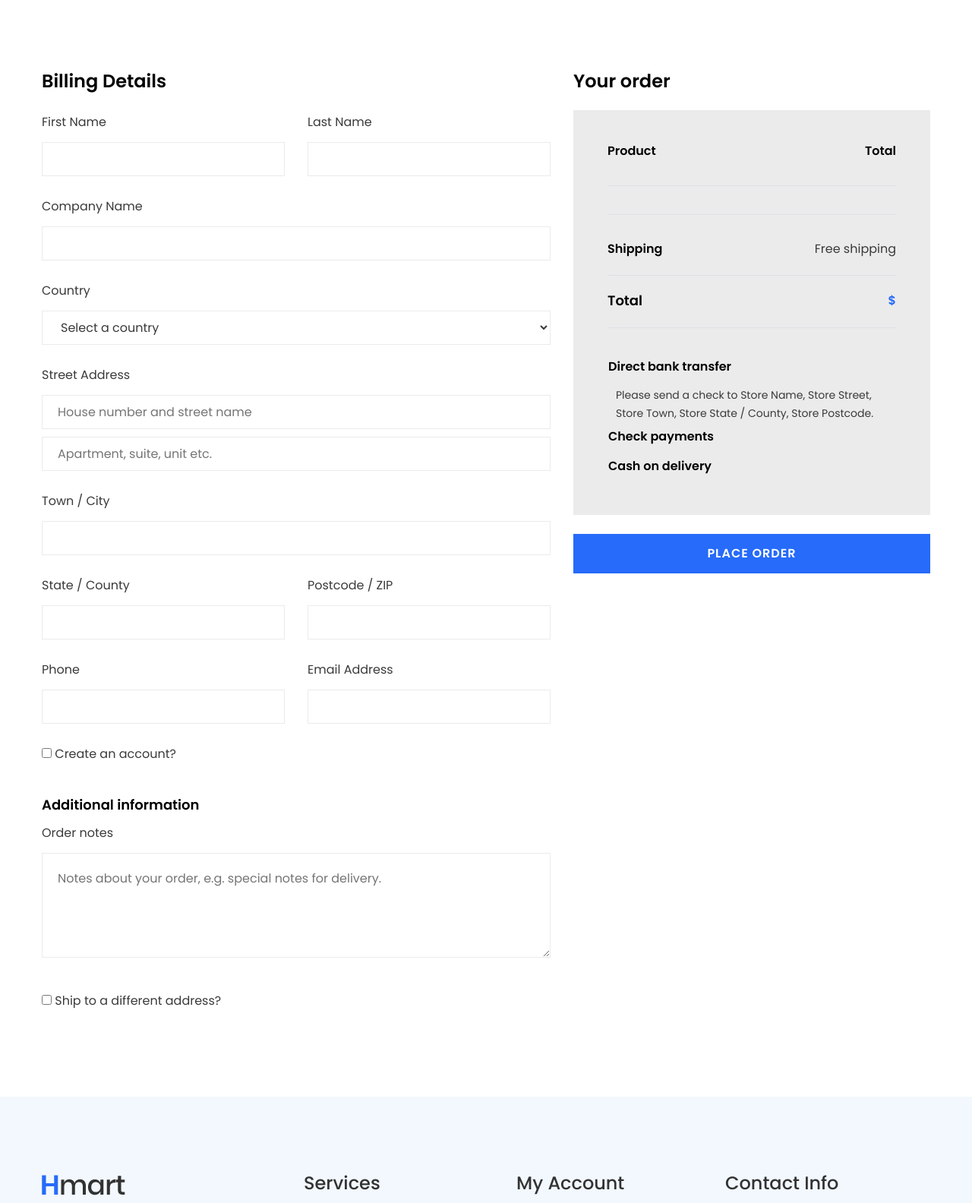
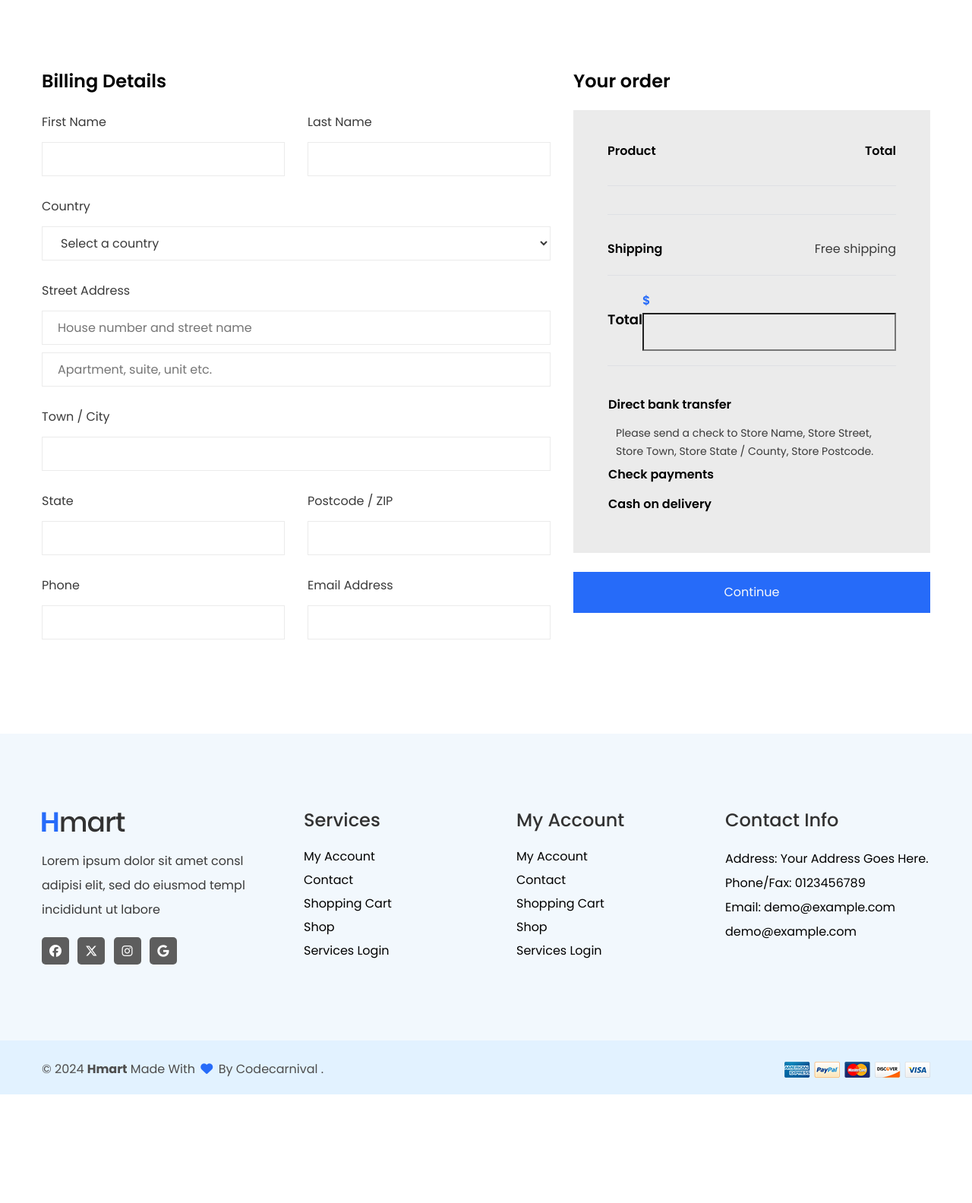
Before and after one commit to LaHuy136/Django-Ecommerce, a Django app: page /cart/checkout/ in a window 1280 px wide. Shown: the part 194-1778 px from the top of the page at 76% size. After the commit the page ends 1635 px from the top, so only its background shows below. Run offline with Django 5.2, Linux system fonts and the light colour scheme; some libraries are stand-ins or nearby versions.

Commit message:
Update checkout page & get data from checkout form & get cart data

```diff
--- a/E_Shop/models.py
+++ b/E_Shop/models.py
@@ -94,17 +94,15 @@
 
 class Order(models.Model):
     user = models.ForeignKey(User, on_delete=models.CASCADE)
-
-    fistname = models.CharField(max_length=200)
+    firstname = models.CharField(max_length=200)
     lastname = models.CharField(max_length=200)
-    county = models.CharField(max_length=200)
+    country = models.CharField(max_length=200)
     address = models.TextField()
     city = models.CharField(max_length=200)
     state = models.CharField(max_length=200)
     postcode = models.IntegerField()
     phone = models.IntegerField()
     email = models.EmailField()
-    additional_info = models.TextField()
     amount = models.CharField(max_length=100)
     payment_id = models.CharField(max_length=300, null=True, blank=True)
     paid = models.BooleanField(default=False, null=True)
--- a/config/urls.py
+++ b/config/urls.py
@@ -32,5 +32,6 @@
     path('cart/cart_clear/', views.cart_clear, name='cart_clear'),
     path('cart/cart-detail/',views.cart_detail,name='cart_detail'),
     path('cart/checkout/',views.Check_out,name='checkout'),
+    path('cart/checkout/placeorder/',views.PLACE_ORDER,name='place_order'),
 
 ] + static(settings.MEDIA_URL,document_root = settings.MEDIA_ROOT)
--- a/config/views.py
+++ b/config/views.py
@@ -1,6 +1,6 @@
 # type: ignore
 from django.shortcuts import render, redirect
-from E_Shop.models import Product, Categoires, Filter_Price, Color, Brand, Contact_us
+from E_Shop.models import Product, Categoires, Filter_Price, Color, Brand, Contact_us, Order, OrderItem
 from django.conf import settings
 from django.core.mail import send_mail
 from django.contrib.auth.models import User
@@ -202,8 +202,60 @@
 
 @login_required(login_url="/login/")
 def cart_detail(request):
-    return render(request, 'Cart/cart_details.html')
+    return render(request, "Cart/cart_details.html")
 
 
 def Check_out(request):
-    return render(request, 'Cart/checkout.html')
+    return render(request, "Cart/checkout.html")
+
+def PLACE_ORDER(request):
+    if request.method == "POST":
+        uid = request.session.get('_auth_user_id')
+        user = User.objects.get(id = uid)
+        cart = request.session.get('cart')
+        print(cart)
+        firstname = request.POST.get('firstname')
+        lastname = request.POST.get('lastname')
+        country = request.POST.get('country')
+        address = request.POST.get('address')
+        city = request.POST.get('city')
+        state = request.POST.get('state')
+        postcode = request.POST.get('postcode')
+        phone = request.POST.get('phone')
+        email = request.POST.get('email')
+        amount = request.POST.get('amount')
+        order_id = request.POST.get('order_id')
+        payment = request.POST.get('payment')
+
+        order = Order(
+            user = user,
+            firstname = firstname,
+            lastname = lastname,
+            country = country,
+            address = address,
+            city = city,
+            state = state,
+            postcode = postcode,
+            phone = phone,
+            email = email,
+            payment_id = order_id,
+            amount = amount
+        )
+        order.save()
+        for i in cart:
+            p = (int(cart[i]['price']))
+            q = cart[i]['quantity']
+            total = p * q
+
+
+
+            item = OrderItem(
+                order = order,
+                product = cart[i]['name'],
+                image = cart[i]['image'],
+                quantity = cart[i]['quantity'],
+                price = cart[i]['price'],
+                total = total
+            )
+            item.save()
+        return render(request, "Cart/placeorder.html")
--- a/templates/Cart/checkout.html
+++ b/templates/Cart/checkout.html
@@ -2,6 +2,8 @@
 {% block content %}
 {% load cart_tag %}
 <!-- checkout area start -->
+<form method="post" action="{% url 'place_order' %}">
+    {%  csrf_token %}
     <div class="checkout-area pt-100px pb-100px">
         <div class="container">
             <div class="row">
@@ -12,161 +14,64 @@
                             <div class="col-lg-6 col-md-6">
                                 <div class="billing-info mb-4">
                                     <label>First Name</label>
-                                <input type="text" value="{{user.first_name}}" readonly/>
+                                    <input type="text" value="{{user.first_name}}" name="firstname" />
                                 </div>
                             </div>
                             <div class="col-lg-6 col-md-6">
                                 <div class="billing-info mb-4">
                                     <label>Last Name</label>
-                                <input type="text" value="{{user.last_name}}" readonly/>
+                                    <input type="text" value="{{user.last_name}}" name="lastname" />
                                 </div>
                             </div>
-                        <div class="col-lg-12">
-                            <div class="billing-info mb-4">
-                                <label>Company Name</label>
-                                <input type="text" />
-                            </div>
-                        </div>
+
                             <div class="col-lg-12">
                                 <div class="billing-select mb-4">
                                     <label>Country</label>
-                                <select>
+                                    <select name="country">
                                         <option>Select a country</option>
-                                    <option>Azerbaijan</option>
-                                    <option>Bahamas</option>
-                                    <option>Bahrain</option>
+                                        <option>India</option>
+                                        <option>Japan</option>
+                                        <option>England</option>
                                         <option>Bangladesh</option>
-                                    <option>Barbados</option>
+                                        <option>Spain</option>
                                     </select>
                                 </div>
                             </div>
                             <div class="col-lg-12">
                                 <div class="billing-info mb-4">
                                     <label>Street Address</label>
-                                <input class="billing-address" placeholder="House number and street name" type="text" />
-                                <input placeholder="Apartment, suite, unit etc." type="text" />
+                                    <input class="billing-address" placeholder="House number and street name" name="address" type="text" />
+                                    <input placeholder="Apartment, suite, unit etc." name="address" type="text" />
                                 </div>
                             </div>
                             <div class="col-lg-12">
                                 <div class="billing-info mb-4">
                                     <label>Town / City</label>
-                                <input type="text" />
+                                    <input type="text" name="city" />
                                 </div>
                             </div>
                             <div class="col-lg-6 col-md-6">
                                 <div class="billing-info mb-4">
-                                <label>State / County</label>
-                                <input type="text" />
+                                    <label>State</label>
+                                    <input type="text" name="state"/>
                                 </div>
                             </div>
                             <div class="col-lg-6 col-md-6">
                                 <div class="billing-info mb-4">
                                     <label>Postcode / ZIP</label>
-                                <input type="text" />
+                                    <input type="text" name="postcode"/>
                                 </div>
                             </div>
                             <div class="col-lg-6 col-md-6">
                                 <div class="billing-info mb-4">
                                     <label>Phone</label>
-                                <input type="text" />
+                                    <input type="text" name="phone"/>
                                 </div>
                             </div>
                             <div class="col-lg-6 col-md-6">
                                 <div class="billing-info mb-4">
                                     <label>Email Address</label>
-                                <input type="text" value="{{user.email}}" readonly/>
-                            </div>
-                        </div>
-                    </div>
-                    <div class="checkout-account mb-30px">
-                        <input class="checkout-toggle2 w-auto h-auto" type="checkbox" />
-                        <label>Create an account?</label>
-                    </div>
-                    <div class="checkout-account-toggle open-toggle2 mb-30">
-                        <input placeholder="Email address" type="email" />
-                        <input placeholder="Password" type="password" />
-                        <button class="btn-hover checkout-btn" type="submit">register</button>
-                    </div>
-                    <div class="additional-info-wrap">
-                        <h4>Additional information</h4>
-                        <div class="additional-info">
-                            <label>Order notes</label>
-                            <textarea placeholder="Notes about your order, e.g. special notes for delivery. " name="message"></textarea>
-                        </div>
-                    </div>
-                    <div class="checkout-account mt-25">
-                        <input class="checkout-toggle w-auto h-auto" type="checkbox" />
-                        <label>Ship to a different address?</label>
-                    </div>
-                    <div class="different-address open-toggle mt-30px">
-                        <div class="row">
-                            <div class="col-lg-6 col-md-6">
-                                <div class="billing-info mb-4">
-                                    <label>First Name</label>
-                                    <input type="text" />
-                                </div>
-                            </div>
-                            <div class="col-lg-6 col-md-6">
-                                <div class="billing-info mb-4">
-                                    <label>Last Name</label>
-                                    <input type="text" />
-                                </div>
-                            </div>
-                            <div class="col-lg-12">
-                                <div class="billing-info mb-4">
-                                    <label>Company Name</label>
-                                    <input type="text" />
-                                </div>
-                            </div>
-                            <div class="col-lg-12">
-                                <div class="billing-select mb-4">
-                                    <label>Country</label>
-                                    <select>
-                                        <option>Select a country</option>
-                                        <option>Viet Nam</option>
-                                        <option>America</option>
-                                        <option>England</option>
-                                        <option>Bangladesh</option>
-                                        <option>France</option>
-                                    </select>
-                                </div>
-                            </div>
-                            <div class="col-lg-12">
-                                <div class="billing-info mb-4">
-                                    <label>Street Address</label>
-                                    <input class="billing-address" placeholder="House number and street name" type="text" />
-                                    <input placeholder="Apartment, suite, unit etc." type="text" />
-                                </div>
-                            </div>
-                            <div class="col-lg-12">
-                                <div class="billing-info mb-4">
-                                    <label>Town / City</label>
-                                    <input type="text" />
-                                </div>
-                            </div>
-                            <div class="col-lg-6 col-md-6">
-                                <div class="billing-info mb-4">
-                                    <label>State / County</label>
-                                    <input type="text" />
-                                </div>
-                            </div>
-                            <div class="col-lg-6 col-md-6">
-                                <div class="billing-info mb-4">
-                                    <label>Postcode / ZIP</label>
-                                    <input type="text" />
-                                </div>
-                            </div>
-                            <div class="col-lg-6 col-md-6">
-                                <div class="billing-info mb-4">
-                                    <label>Phone</label>
-                                    <input type="text" />
-                                </div>
-                            </div>
-                            <div class="col-lg-6 col-md-6">
-                                <div class="billing-info mb-4">
-                                    <label>Email Address</label>
-                                    <input type="text" />
-                                </div>
+                                    <input type="text" value="{{user.email}}" name="email" readonly/>
                                 </div>
                             </div>
                         </div>
@@ -186,7 +91,7 @@
                                 <div class="your-order-middle">
                                     <ul>
                                         {% for key,value in request.session.cart.items %}
-                                    <li><span class="order-middle-left">{{value.name | truncatewords:4}} x {{value.quantity}}</span> <span
+                                        <li><span class="order-middle-left">{{value.name | truncatewords:5}} x {{value.quantity}}</span> <span
                                             class="order-price">${{ value.price|multiply:value.quantity }} </span></li>
                                         {% endfor %}
                                     </ul>
@@ -200,7 +105,7 @@
                                 <div class="your-order-total">
                                     <ul>
                                         <li class="order-total">Total</li>
-                                    <li>${{cart_total_amount}}</li>
+                                        <li>$<input value="{{cart_total_amount}}" name="amount" readonly/></li>
                                     </ul>
                                 </div>
                             </div>
@@ -246,7 +151,7 @@
                             </div>
                         </div>
                         <div class="Place-order mt-25">
-                        <a class="btn-hover" href="#">Place Order</a>
+                            <a class="btn-hover" href="#"><button type="submit" class="text-light">Continue</button></a>
                         </div>
                     </div>
                 </div>
@@ -254,5 +159,6 @@
         </div>
     </div>
 <!-- checkout area end -->
+</form>
 
 {% endblock %}
```
Also changed, not shown: templates/Cart/placeorder.html (added, +58 -0 lines), E_Shop/migrations/0008_rename_county_order_country_and_more.py (added), db.sqlite3. Lines whose indentation alone changed are shown as unchanged.
